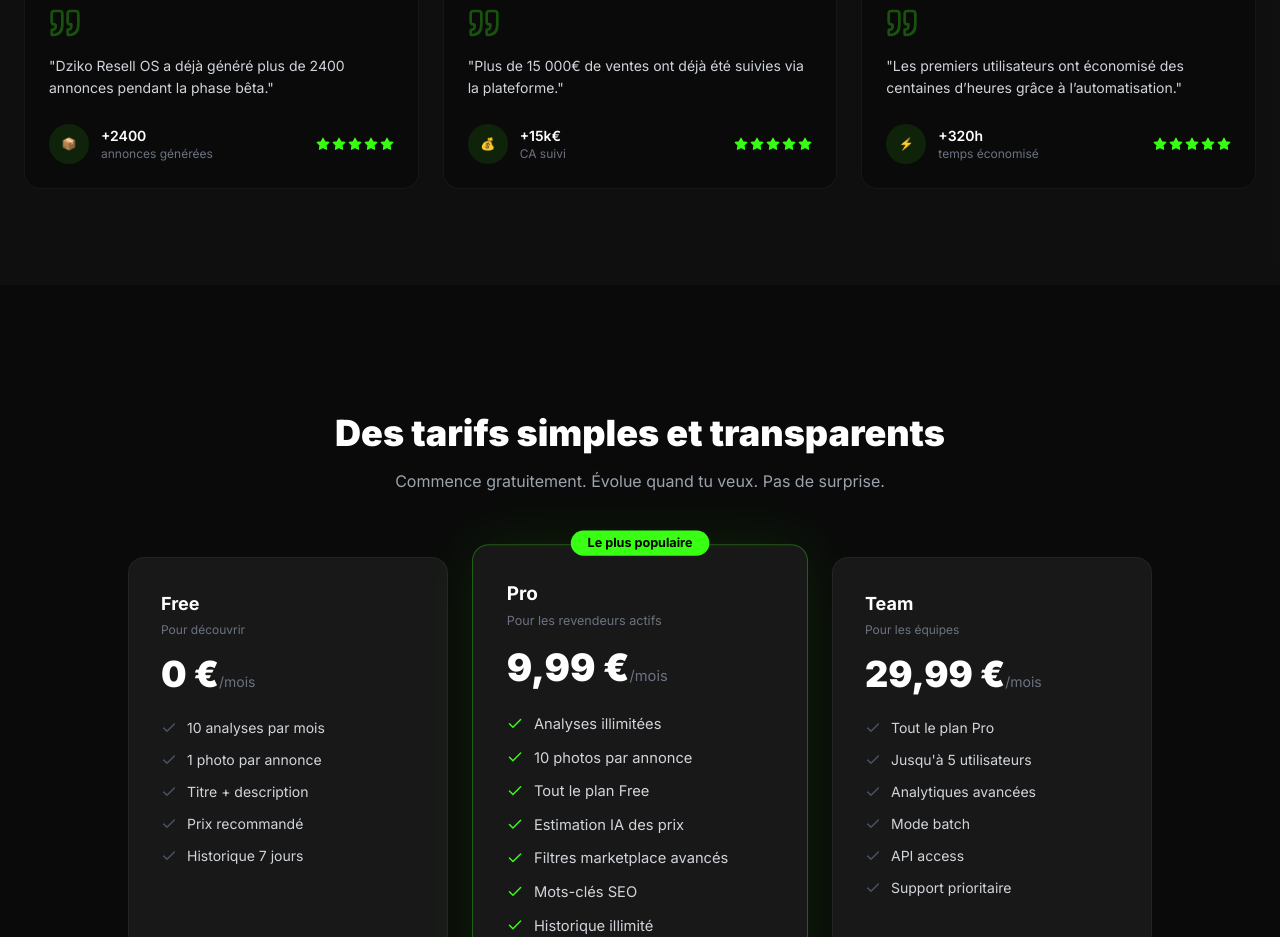
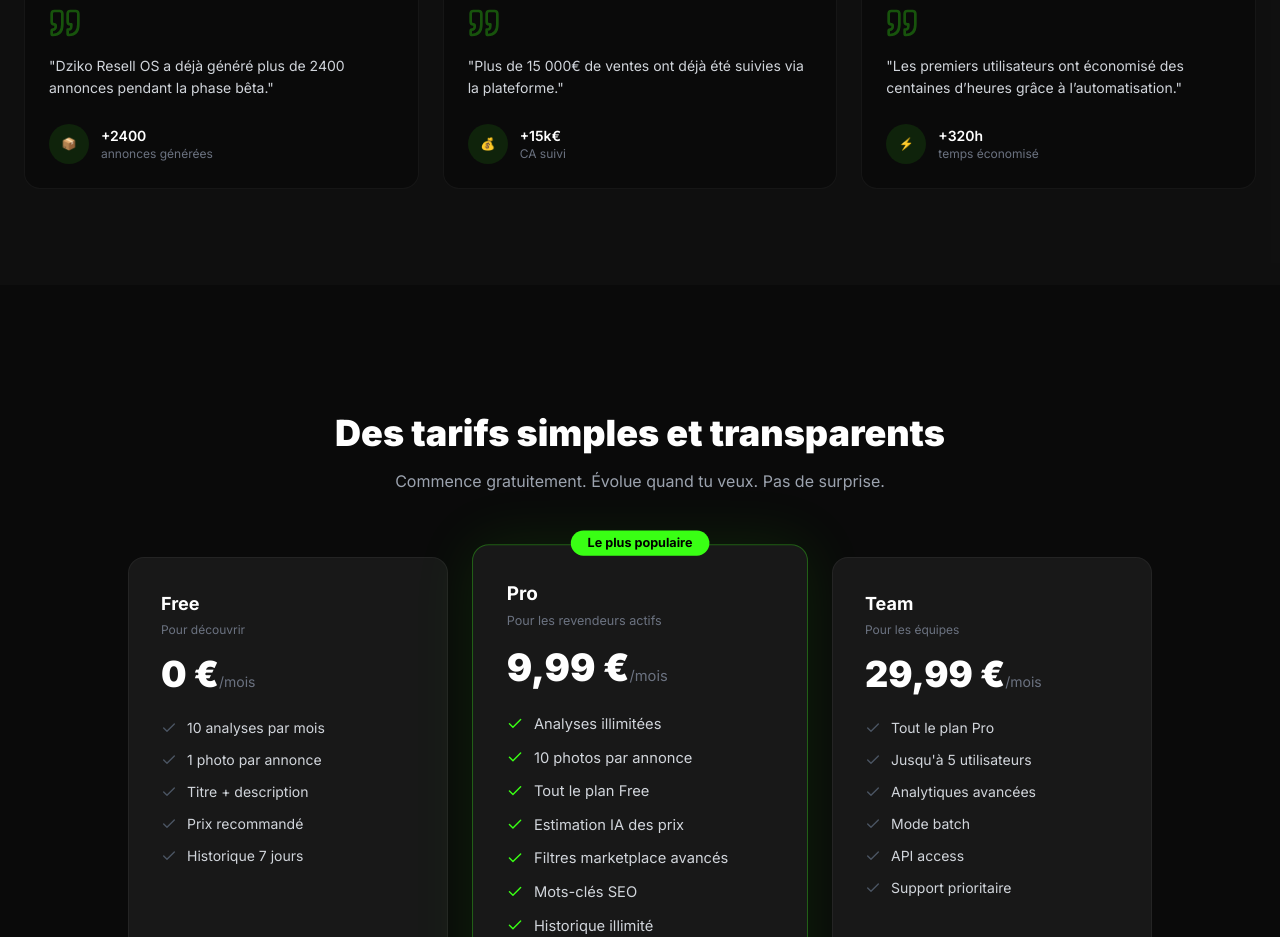
Before and after one commit to Dzikooooo/dzikovinted-ai, a React (Vite) app: page / in a window 1280 px wide. Shown: the part 3040-3977 px from the top of the page. Built offline with nearby package versions, Linux system fonts and the light colour scheme; no server answers.

Commit message:
Remove star rating display from LandingPage
Removed the star rating display from the LandingPage component.

```diff
--- a/src/pages/LandingPage.tsx
+++ b/src/pages/LandingPage.tsx
@@ -413,9 +413,7 @@ export default function LandingPage({ onNavigate }: LandingPageProps) {
                     <p className="text-sm font-semibold">{t.name}</p>
                     <p className="text-xs text-gray-500">{t.role}</p>
                   </div>
-                  <div className="ml-auto flex gap-0.5">
-                    {Array.from({ length: t.stars }).map((_, i) => <Star key={i} className="w-3.5 h-3.5 fill-[#39FF14] text-[#39FF14]" />)}
-                  </div>
+
                 </div>
               </div>
             ))}
```
